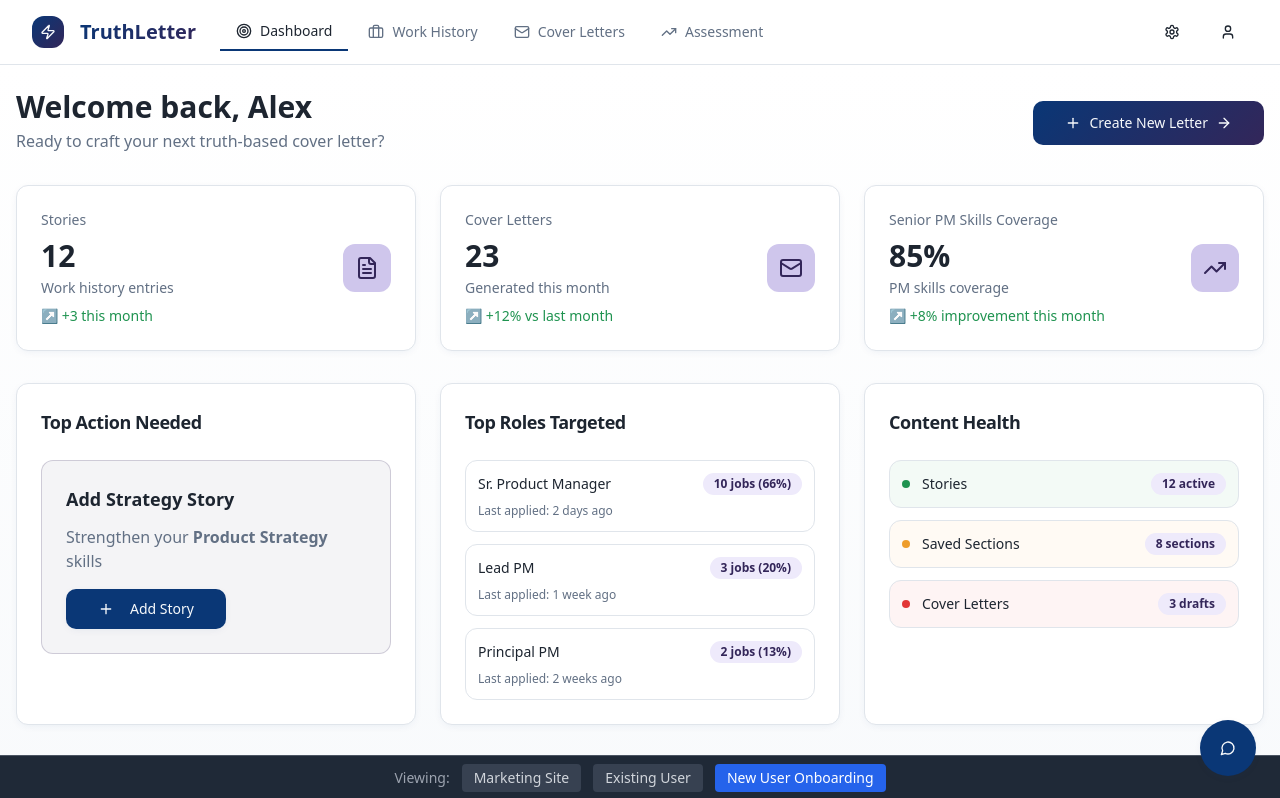
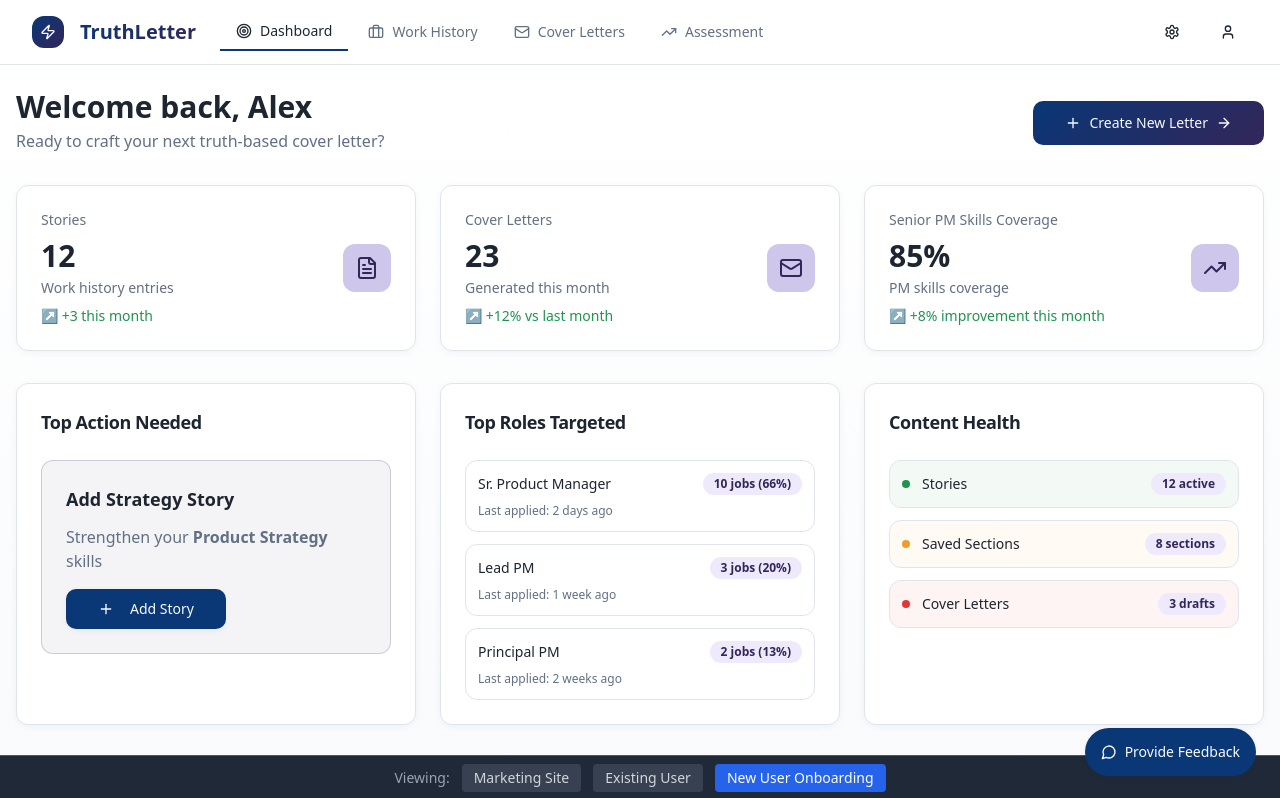
Before and after one commit to ycb/narrata-cover-letter-agent, a React (Vite) app: page /dashboard in a window 1280 px wide. Shown: the top 798 px of the page. Built offline with nearby package versions, Linux system fonts and the light colour scheme.

Commit message:
Convert FAB to pill-shaped button with persistent 'Provide Feedback' text

```diff
--- a/src/components/feedback/FloatingFeedbackButton.tsx
+++ b/src/components/feedback/FloatingFeedbackButton.tsx
@@ -22,23 +22,25 @@ export const FloatingFeedbackButton: React.FC<FloatingFeedbackButtonProps> = ({
           <Button
             onClick={onClick}
             className={cn(
-              'fixed bottom-6 right-6 z-50 h-14 w-14 rounded-full shadow-lg transition-all duration-200 hover:scale-110 hover:shadow-xl',
+              'fixed bottom-6 right-6 z-50 h-12 px-4 rounded-full shadow-lg transition-all duration-200 hover:scale-105 hover:shadow-xl',
               'bg-primary text-primary-foreground hover:bg-primary/90',
-              'flex items-center justify-center p-0',
+              'flex items-center justify-center gap-2',
+              'min-w-[160px]',
               isOpen && 'scale-95 opacity-50',
               className
             )}
             aria-label="Provide feedback"
           >
             {isOpen ? (
-              <MessageCirclePlus className="h-6 w-6" />
+              <MessageCirclePlus className="h-5 w-5" />
             ) : (
-              <MessageCircle className="h-6 w-6" />
+              <MessageCircle className="h-5 w-5" />
             )}
+            <span className="text-sm font-medium">Provide Feedback</span>
           </Button>
         </TooltipTrigger>
         <TooltipContent side="left" className="bg-gray-900 text-white">
-          <p>Provide Feedback</p>
+          <p>Click to start feedback process</p>
           <p className="text-xs text-gray-300">Ctrl+Shift+F</p>
         </TooltipContent>
       </Tooltip>
```
